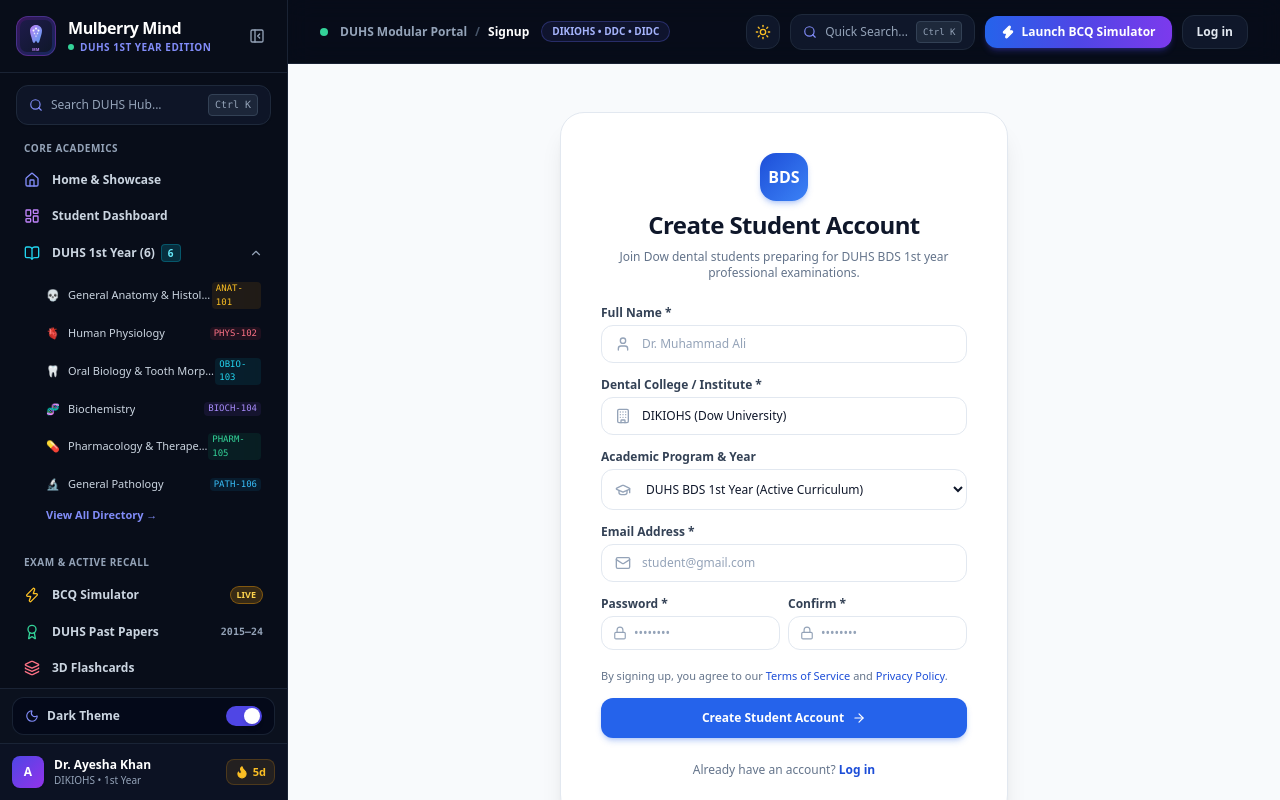
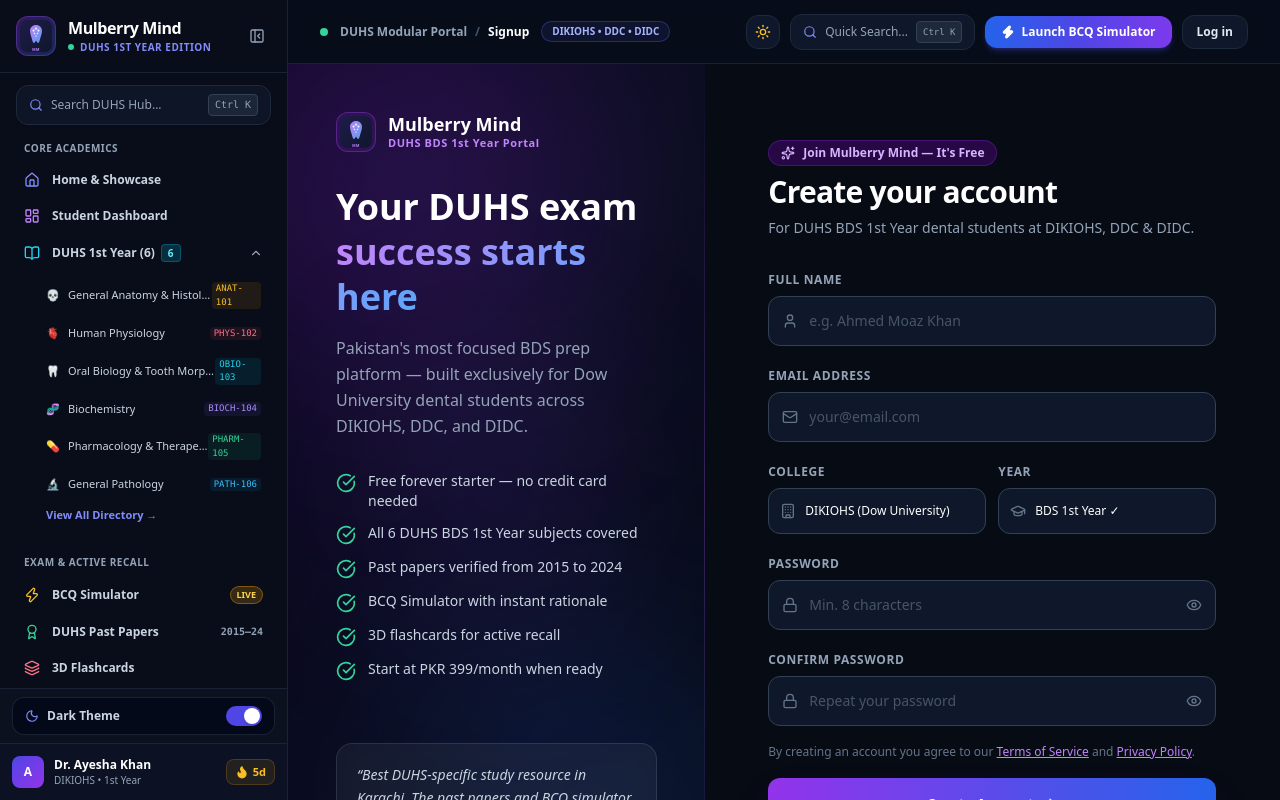
Before and after one commit to mkazkhan28/mulbureymind-, a Next.js app: page /signup in a window 1280 px wide. Shown: the top 800 px of the page. Built offline with nearby package versions, Linux system fonts and the light colour scheme.

Commit message:
UI revamp: homepage, signup, pricing + new plans PKR 399/1499/2999

```diff
--- a/src/app/signup/page.tsx
+++ b/src/app/signup/page.tsx
@@ -4,13 +4,18 @@
 import Link from "next/link";
 import { useRouter } from "next/navigation";
 import {
-  Lock,
-  Mail,
-  User,
-  GraduationCap,
-  Building,
-  ArrowRight
+  Lock, Mail, User, GraduationCap, Building, ArrowRight,
+  CheckCircle, Eye, EyeOff, Sparkles
 } from "lucide-react";
+
+const benefits = [
+  "Free forever starter — no credit card needed",
+  "All 6 DUHS BDS 1st Year subjects covered",
+  "Past papers verified from 2015 to 2024",
+  "BCQ Simulator with instant rationale",
+  "3D flashcards for active recall",
+  "Start at PKR 399/month when ready",
+];
 
 export default function SignupPage() {
   const router = useRouter();
@@ -20,6 +25,8 @@
   const [year, setYear] = useState("bds-1");
   const [password, setPassword] = useState("");
   const [confirmPassword, setConfirmPassword] = useState("");
+  const [showPassword, setShowPassword] = useState(false);
+  const [showConfirm, setShowConfirm] = useState(false);
   const [isLoading, setIsLoading] = useState(false);
 
   const handleSignup = (e: React.FormEvent) => {
@@ -28,167 +35,241 @@
       alert("Passwords do not match!");
       return;
     }
-
     setIsLoading(true);
     setTimeout(() => {
       setIsLoading(false);
       router.push("/dashboard");
-    }, 800);
+    }, 1000);
   };
 
   return (
-    <div className="min-h-screen bg-slate-50 text-slate-800 flex items-center justify-center py-12 px-4 sm:px-6 lg:px-8">
-      <div className="max-w-md w-full space-y-6 bg-white p-8 sm:p-10 rounded-3xl border border-slate-200 shadow-xl">
+    <div className="min-h-screen bg-[#070b14] flex">
 
-        {/* Header */}
-        <div className="text-center space-y-2">
-          <div className="w-12 h-12 rounded-2xl bg-gradient-to-br from-blue-700 to-blue-500 flex items-center justify-center text-white mx-auto shadow-md shadow-blue-600/25">
-            <span className="font-bold text-base">BDS</span>
+      {/* ─── LEFT PANEL (desktop only) ───────────────────────── */}
+      <div className="hidden lg:flex lg:w-[45%] xl:w-[42%] relative flex-col justify-between p-12 overflow-hidden bg-gradient-to-br from-[#0d0621] via-[#0a0d1f] to-[#060b14]">
+        {/* Animated background orbs */}
+        <div className="absolute top-[-80px] left-[-80px] w-[400px] h-[400px] rounded-full bg-purple-600/20 blur-[100px] pointer-events-none animate-pulse" />
+        <div className="absolute bottom-[-60px] right-[-60px] w-[350px] h-[350px] rounded-full bg-blue-600/15 blur-[90px] pointer-events-none animate-pulse" style={{ animationDelay: "1s" }} />
+        <div className="absolute top-1/2 left-1/2 -translate-x-1/2 -translate-y-1/2 w-[300px] h-[300px] rounded-full bg-violet-600/10 blur-[80px] pointer-events-none" />
+
+        {/* Border glow on right edge */}
+        <div className="absolute right-0 top-0 bottom-0 w-px bg-gradient-to-b from-transparent via-purple-500/30 to-transparent" />
+
+        <div className="relative z-10 space-y-8">
+          {/* Brand */}
+          <div className="flex items-center gap-3">
+            <div className="w-10 h-10 rounded-xl overflow-hidden border border-purple-500/30 bg-purple-900/30 flex items-center justify-center">
+              <img src="/logo-icon.svg" alt="Mulberry Mind" className="w-8 h-8" />
             </div>
-          <h1 className="text-2xl font-extrabold text-slate-900 tracking-tight">
-            Create Student Account
-          </h1>
-          <p className="text-xs text-slate-500">
-            Join Dow dental students preparing for DUHS BDS 1st year professional examinations.
+            <div>
+              <div className="font-extrabold text-white text-lg leading-tight">Mulberry Mind</div>
+              <div className="text-[11px] text-purple-400 font-semibold tracking-wider">DUHS BDS 1st Year Portal</div>
+            </div>
+          </div>
+
+          {/* Hero text */}
+          <div className="space-y-4">
+            <h2 className="text-4xl font-extrabold text-white leading-tight">
+              Your DUHS exam{" "}
+              <span className="bg-gradient-to-r from-purple-400 to-blue-400 bg-clip-text text-transparent">
+                success starts here
+              </span>
+            </h2>
+            <p className="text-slate-400 text-base leading-relaxed">
+              Pakistan&apos;s most focused BDS prep platform — built exclusively for Dow University dental students across DIKIOHS, DDC, and DIDC.
             </p>
           </div>
 
+          {/* Benefits list */}
+          <ul className="space-y-3">
+            {benefits.map((b, i) => (
+              <li key={i} className="flex items-start gap-3">
+                <CheckCircle className="w-5 h-5 text-emerald-400 shrink-0 mt-0.5" />
+                <span className="text-slate-300 text-sm">{b}</span>
+              </li>
+            ))}
+          </ul>
+        </div>
+
+        {/* Bottom quote */}
+        <div className="relative z-10 p-5 rounded-2xl bg-white/5 border border-white/10 backdrop-blur-sm">
+          <p className="text-slate-300 text-sm italic leading-relaxed">
+            &ldquo;Best DUHS-specific study resource in Karachi. The past papers and BCQ simulator are exactly what I needed.&rdquo;
+          </p>
+          <p className="text-slate-500 text-xs mt-2 font-medium">— BDS 1st Year student, DIKIOHS 2024</p>
+        </div>
+      </div>
+
+      {/* ─── RIGHT PANEL (form) ───────────────────────────────── */}
+      <div className="flex-1 flex items-center justify-center py-12 px-4 sm:px-8 lg:px-12">
+        <div className="w-full max-w-md space-y-7">
+
+          {/* Mobile brand */}
+          <div className="flex lg:hidden items-center gap-3 mb-2">
+            <div className="w-9 h-9 rounded-xl overflow-hidden border border-purple-500/30 bg-purple-900/30 flex items-center justify-center">
+              <img src="/logo-icon.svg" alt="Mulberry Mind" className="w-7 h-7" />
+            </div>
+            <div className="font-extrabold text-white text-base">Mulberry Mind</div>
+          </div>
+
+          {/* Heading */}
+          <div className="space-y-2">
+            <div className="inline-flex items-center gap-2 px-3 py-1 rounded-full bg-purple-950/60 border border-purple-700/40 text-purple-300 text-xs font-bold">
+              <Sparkles className="w-3.5 h-3.5" />
+              Join Mulberry Mind — It&apos;s Free
+            </div>
+            <h1 className="text-3xl font-extrabold text-white tracking-tight">Create your account</h1>
+            <p className="text-slate-400 text-sm">For DUHS BDS 1st Year dental students at DIKIOHS, DDC &amp; DIDC.</p>
+          </div>
+
           {/* Form */}
-        <form onSubmit={handleSignup} className="space-y-3.5 text-xs">
-          <div>
-            <label className="block font-semibold text-slate-700 mb-1">
-              Full Name *
-            </label>
+          <form onSubmit={handleSignup} className="space-y-4">
+            {/* Full Name */}
+            <div className="space-y-1.5">
+              <label className="text-xs font-semibold text-slate-400 uppercase tracking-wider">Full Name</label>
               <div className="relative">
-              <User className="w-4 h-4 text-slate-400 absolute left-3.5 top-1/2 -translate-y-1/2" />
+                <User className="absolute left-3.5 top-1/2 -translate-y-1/2 w-4 h-4 text-slate-500" />
                 <input
                   type="text"
+                  value={fullName}
+                  onChange={e => setFullName(e.target.value)}
                   required
-                placeholder="Dr. Muhammad Ali"
-                value={fullName}
-                onChange={(e) => setFullName(e.target.value)}
-                className="w-full pl-10 pr-4 py-2.5 rounded-xl border border-slate-200 bg-white text-slate-900 placeholder-slate-400 focus:outline-none focus:ring-2 focus:ring-blue-500/20 focus:border-blue-500"
+                  placeholder="e.g. Ahmed Moaz Khan"
+                  className="w-full pl-10 pr-4 py-3.5 rounded-xl bg-slate-900 border border-slate-700 text-white placeholder-slate-600 focus:outline-none focus:border-purple-500 focus:ring-2 focus:ring-purple-500/20 text-sm transition"
                 />
               </div>
             </div>
 
-          <div>
-            <label className="block font-semibold text-slate-700 mb-1">
-              Dental College / Institute *
-            </label>
+            {/* Email */}
+            <div className="space-y-1.5">
+              <label className="text-xs font-semibold text-slate-400 uppercase tracking-wider">Email Address</label>
               <div className="relative">
-              <Building className="w-4 h-4 text-slate-400 absolute left-3.5 top-1/2 -translate-y-1/2" />
+                <Mail className="absolute left-3.5 top-1/2 -translate-y-1/2 w-4 h-4 text-slate-500" />
                 <input
-                type="text"
+                  type="email"
+                  value={email}
+                  onChange={e => setEmail(e.target.value)}
                   required
-                placeholder="e.g. DIKIOHS, Dow Dental College, or DIDC"
-                value={college}
-                onChange={(e) => setCollege(e.target.value)}
-                className="w-full pl-10 pr-4 py-2.5 rounded-xl border border-slate-200 bg-white text-slate-900 placeholder-slate-400 focus:outline-none focus:ring-2 focus:ring-blue-500/20 focus:border-blue-500"
+                  placeholder="your@email.com"
+                  className="w-full pl-10 pr-4 py-3.5 rounded-xl bg-slate-900 border border-slate-700 text-white placeholder-slate-600 focus:outline-none focus:border-purple-500 focus:ring-2 focus:ring-purple-500/20 text-sm transition"
                 />
               </div>
             </div>
 
-          <div>
-            <label className="block font-semibold text-slate-700 mb-1">
-              Academic Program & Year
-            </label>
+            {/* College + Year row */}
+            <div className="grid grid-cols-2 gap-3">
+              <div className="space-y-1.5">
+                <label className="text-xs font-semibold text-slate-400 uppercase tracking-wider">College</label>
                 <div className="relative">
-              <GraduationCap className="w-4 h-4 text-slate-400 absolute left-3.5 top-1/2 -translate-y-1/2" />
+                  <Building className="absolute left-3 top-1/2 -translate-y-1/2 w-4 h-4 text-slate-500 pointer-events-none" />
                   <select
-                value={year}
-                onChange={(e) => setYear(e.target.value)}
-                className="w-full pl-10 pr-4 py-2.5 rounded-xl border border-slate-200 bg-white text-slate-900 focus:outline-none focus:ring-2 focus:ring-blue-500/20 font-medium"
+                    value={college}
+                    onChange={e => setCollege(e.target.value)}
+                    className="w-full pl-9 pr-3 py-3.5 rounded-xl bg-slate-900 border border-slate-700 text-white focus:outline-none focus:border-purple-500 focus:ring-2 focus:ring-purple-500/20 text-xs transition appearance-none"
                   >
-                <option value="bds-1">DUHS BDS 1st Year (Active Curriculum)</option>
-                <option value="bds-2">BDS 2nd Year (Pending)</option>
-                <option value="bds-3">BDS 3rd Year (Pending)</option>
-                <option value="bds-4">BDS Final Year (Pending)</option>
+                    <option>DIKIOHS (Dow University)</option>
+                    <option>Dow Dental College (DDC)</option>
+                    <option>DIDC</option>
+                    <option>Other</option>
                   </select>
                 </div>
               </div>
-
-          <div>
-            <label className="block font-semibold text-slate-700 mb-1">
-              Email Address *
-            </label>
+              <div className="space-y-1.5">
+                <label className="text-xs font-semibold text-slate-400 uppercase tracking-wider">Year</label>
                 <div className="relative">
-              <Mail className="w-4 h-4 text-slate-400 absolute left-3.5 top-1/2 -translate-y-1/2" />
-              <input
-                type="email"
-                required
-                placeholder="student@gmail.com"
-                value={email}
-                onChange={(e) => setEmail(e.target.value)}
-                className="w-full pl-10 pr-4 py-2.5 rounded-xl border border-slate-200 bg-white text-slate-900 placeholder-slate-400 focus:outline-none focus:ring-2 focus:ring-blue-500/20 focus:border-blue-500"
-              />
-            </div>
-          </div>
-
-          <div className="grid grid-cols-2 gap-2">
-            <div>
-              <label className="block font-semibold text-slate-700 mb-1">
-                Password *
-              </label>
-              <div className="relative">
-                <Lock className="w-3.5 h-3.5 text-slate-400 absolute left-3 top-1/2 -translate-y-1/2" />
-                <input
-                  type="password"
-                  required
-                  placeholder="••••••••"
-                  value={password}
-                  onChange={(e) => setPassword(e.target.value)}
-                  className="w-full pl-8 pr-3 py-2 rounded-xl border border-slate-200 bg-white text-slate-900 placeholder-slate-400 focus:outline-none focus:ring-2 focus:ring-blue-500/20 focus:border-blue-500"
-                />
-              </div>
-            </div>
-
-            <div>
-              <label className="block font-semibold text-slate-700 mb-1">
-                Confirm *
-              </label>
-              <div className="relative">
-                <Lock className="w-3.5 h-3.5 text-slate-400 absolute left-3 top-1/2 -translate-y-1/2" />
-                <input
-                  type="password"
-                  required
-                  placeholder="••••••••"
-                  value={confirmPassword}
-                  onChange={(e) => setConfirmPassword(e.target.value)}
-                  className="w-full pl-8 pr-3 py-2 rounded-xl border border-slate-200 bg-white text-slate-900 placeholder-slate-400 focus:outline-none focus:ring-2 focus:ring-blue-500/20 focus:border-blue-500"
-                />
+                  <GraduationCap className="absolute left-3 top-1/2 -translate-y-1/2 w-4 h-4 text-slate-500 pointer-events-none" />
+                  <select
+                    value={year}
+                    onChange={e => setYear(e.target.value)}
+                    className="w-full pl-9 pr-3 py-3.5 rounded-xl bg-slate-900 border border-slate-700 text-white focus:outline-none focus:border-purple-500 focus:ring-2 focus:ring-purple-500/20 text-xs transition appearance-none"
+                  >
+                    <option value="bds-1">BDS 1st Year ✓</option>
+                    <option disabled>BDS 2nd (Soon)</option>
+                    <option disabled>BDS 3rd (Soon)</option>
+                    <option disabled>Final Year (Soon)</option>
+                  </select>
                 </div>
               </div>
             </div>
 
-          <div className="text-[11px] text-slate-500 pt-1">
-            By signing up, you agree to our{" "}
-            <Link href="/terms" className="text-blue-700 hover:underline">
-              Terms of Service
-            </Link>{" "}
-            and{" "}
-            <Link href="/privacy" className="text-blue-700 hover:underline">
-              Privacy Policy
-            </Link>.
+            {/* Password */}
+            <div className="space-y-1.5">
+              <label className="text-xs font-semibold text-slate-400 uppercase tracking-wider">Password</label>
+              <div className="relative">
+                <Lock className="absolute left-3.5 top-1/2 -translate-y-1/2 w-4 h-4 text-slate-500" />
+                <input
+                  type={showPassword ? "text" : "password"}
+                  value={password}
+                  onChange={e => setPassword(e.target.value)}
+                  required
+                  minLength={8}
+                  placeholder="Min. 8 characters"
+                  className="w-full pl-10 pr-11 py-3.5 rounded-xl bg-slate-900 border border-slate-700 text-white placeholder-slate-600 focus:outline-none focus:border-purple-500 focus:ring-2 focus:ring-purple-500/20 text-sm transition"
+                />
+                <button type="button" onClick={() => setShowPassword(!showPassword)} className="absolute right-3.5 top-1/2 -translate-y-1/2 text-slate-500 hover:text-slate-300">
+                  {showPassword ? <EyeOff className="w-4 h-4" /> : <Eye className="w-4 h-4" />}
+                </button>
+              </div>
             </div>
 
+            {/* Confirm Password */}
+            <div className="space-y-1.5">
+              <label className="text-xs font-semibold text-slate-400 uppercase tracking-wider">Confirm Password</label>
+              <div className="relative">
+                <Lock className="absolute left-3.5 top-1/2 -translate-y-1/2 w-4 h-4 text-slate-500" />
+                <input
+                  type={showConfirm ? "text" : "password"}
+                  value={confirmPassword}
+                  onChange={e => setConfirmPassword(e.target.value)}
+                  required
+                  placeholder="Repeat your password"
+                  className="w-full pl-10 pr-11 py-3.5 rounded-xl bg-slate-900 border border-slate-700 text-white placeholder-slate-600 focus:outline-none focus:border-purple-500 focus:ring-2 focus:ring-purple-500/20 text-sm transition"
+                />
+                <button type="button" onClick={() => setShowConfirm(!showConfirm)} className="absolute right-3.5 top-1/2 -translate-y-1/2 text-slate-500 hover:text-slate-300">
+                  {showConfirm ? <EyeOff className="w-4 h-4" /> : <Eye className="w-4 h-4" />}
+                </button>
+              </div>
+            </div>
+
+            {/* Terms */}
+            <p className="text-xs text-slate-500 leading-relaxed">
+              By creating an account you agree to our{" "}
+              <Link href="/terms" className="text-purple-400 hover:text-purple-300 underline">Terms of Service</Link>{" "}
+              and{" "}
+              <Link href="/privacy" className="text-purple-400 hover:text-purple-300 underline">Privacy Policy</Link>.
+            </p>
+
+            {/* Submit */}
             <button
               type="submit"
               disabled={isLoading}
-            className="w-full py-3 bg-blue-600 hover:bg-blue-700 text-white rounded-xl font-bold text-xs shadow-md shadow-blue-600/25 transition flex items-center justify-center gap-2 disabled:opacity-60"
+              className="w-full flex items-center justify-center gap-2 py-4 rounded-xl bg-gradient-to-r from-purple-600 to-blue-600 hover:from-purple-500 hover:to-blue-500 text-white font-bold text-sm shadow-2xl shadow-purple-500/30 transition-all duration-300 hover:scale-[1.02] disabled:opacity-60 disabled:cursor-not-allowed disabled:hover:scale-100"
             >
-            {isLoading ? "Creating Account..." : "Create Student Account"}
-            <ArrowRight className="w-3.5 h-3.5" />
+              {isLoading ? (
+                <span className="flex items-center gap-2">
+                  <svg className="animate-spin w-4 h-4" fill="none" viewBox="0 0 24 24">
+                    <circle className="opacity-25" cx="12" cy="12" r="10" stroke="currentColor" strokeWidth="4" />
+                    <path className="opacity-75" fill="currentColor" d="M4 12a8 8 0 018-8v8H4z" />
+                  </svg>
+                  Creating Account…
+                </span>
+              ) : (
+                <>
+                  Create Account
+                  <ArrowRight className="w-4 h-4" />
+                </>
+              )}
             </button>
           </form>
 
-        <div className="text-center text-xs text-slate-500">
+          {/* Login link */}
+          <p className="text-center text-slate-400 text-sm">
             Already have an account?{" "}
-          <Link href="/login" className="font-bold text-blue-700 hover:underline">
-            Log in
+            <Link href="/login" className="text-purple-400 hover:text-purple-300 font-semibold transition">
+              Log in →
             </Link>
+          </p>
         </div>
-
       </div>
     </div>
   );
```
Lines whose indentation alone changed are shown as unchanged.
